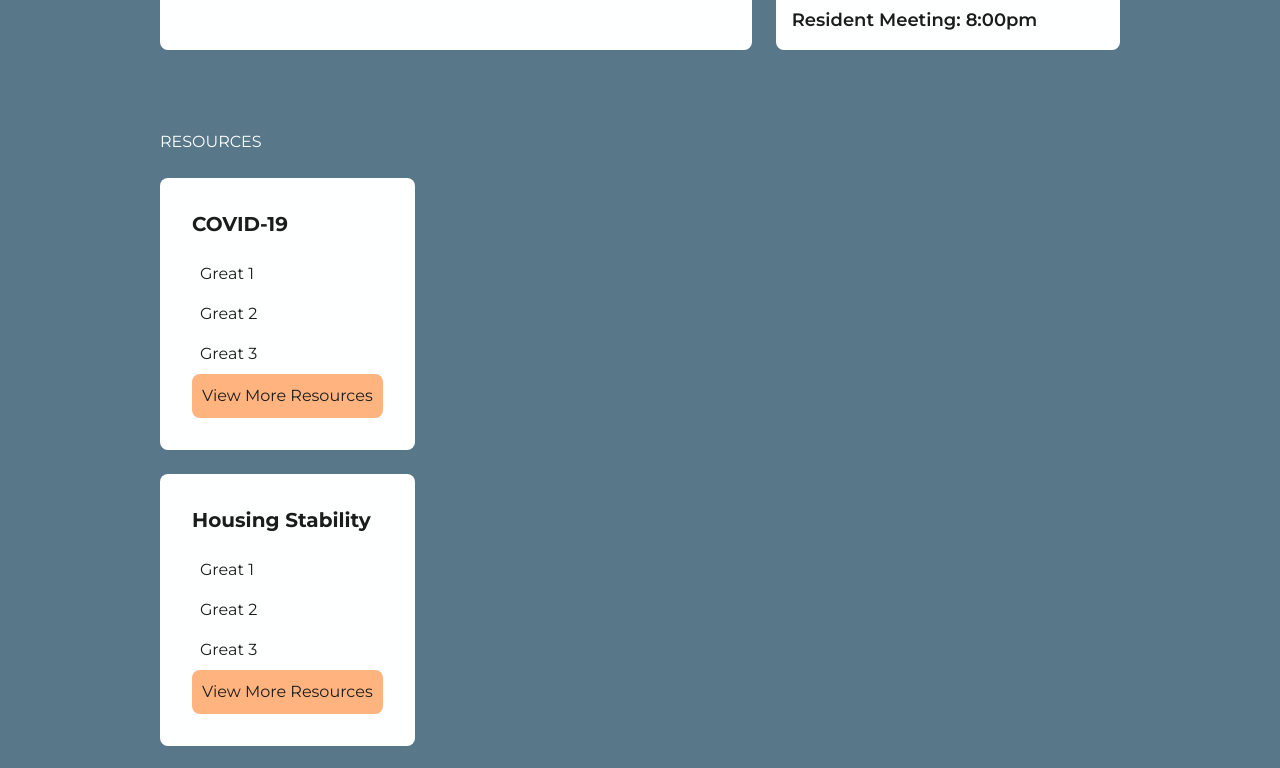
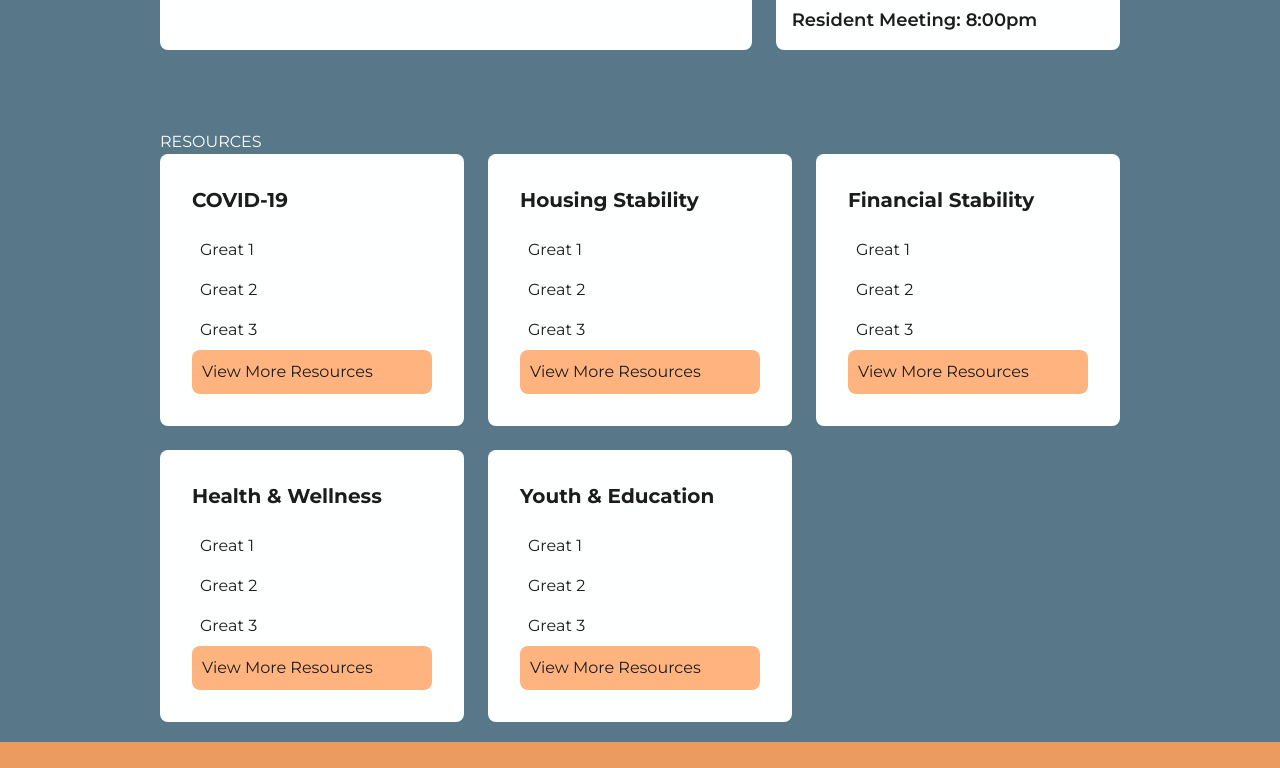
Before and after one commit to specollective/RMC-Resources, a Next.js app: page / in a window 1280 px wide. Shown: the part 420-1188 px from the top of the page. Built offline with nearby package versions, Linux system fonts and the light colour scheme.

Commit message:
add grid layout

```diff
--- a/app/components/Resources.tsx
+++ b/app/components/Resources.tsx
@@ -21,7 +21,7 @@
   const { id, name, topLinks } = category;
 
   return (
-    <Card className='flex flex-col w-fit p-8'>
+    <Card className='flex flex-col p-8'>
       <h2 className='font-bold text-xl mb-4'> {name} </h2>
       {topLinks.map((link: TopLinkType) => (
         <a
@@ -47,13 +47,15 @@
 
 export default function Resources() {
   return (
-    <section id='Resources' className='space-y-6'>
+    <section id='Resources'>
       <h1 className='text-white'> RESOURCES </h1>
-      {resourceCategories.map((category) => (
-        <div key={category.id}>
-          <CategoriesCard category={category} />
-        </div>
-      ))}
+      <div className='grid grid-cols-1 sm:grid-cols-2 lg:grid-cols-3 xl:grid-cols-3 gap-6'>
+        {resourceCategories.map((category) => (
+          <div key={category.id}>
+            <CategoriesCard category={category} />
+          </div>
+        ))}
+      </div>
     </section>
   );
 }
```
